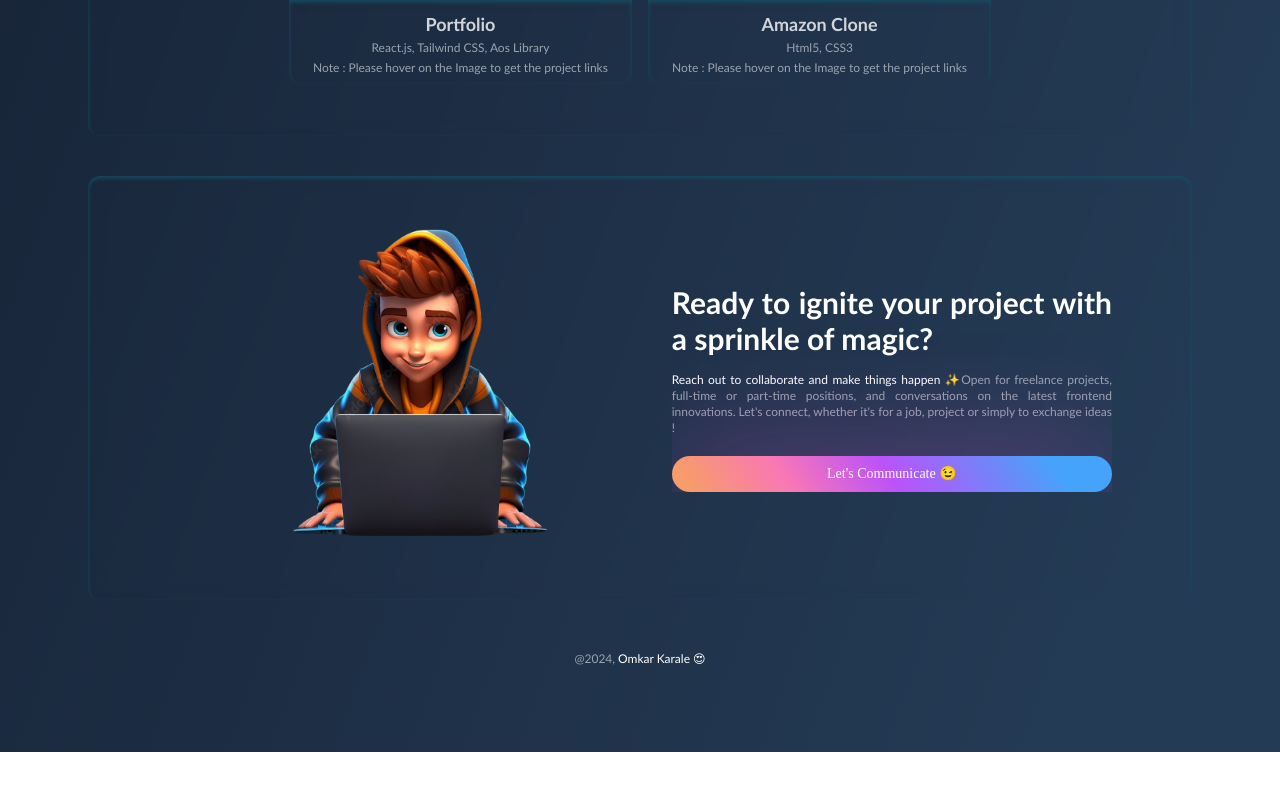
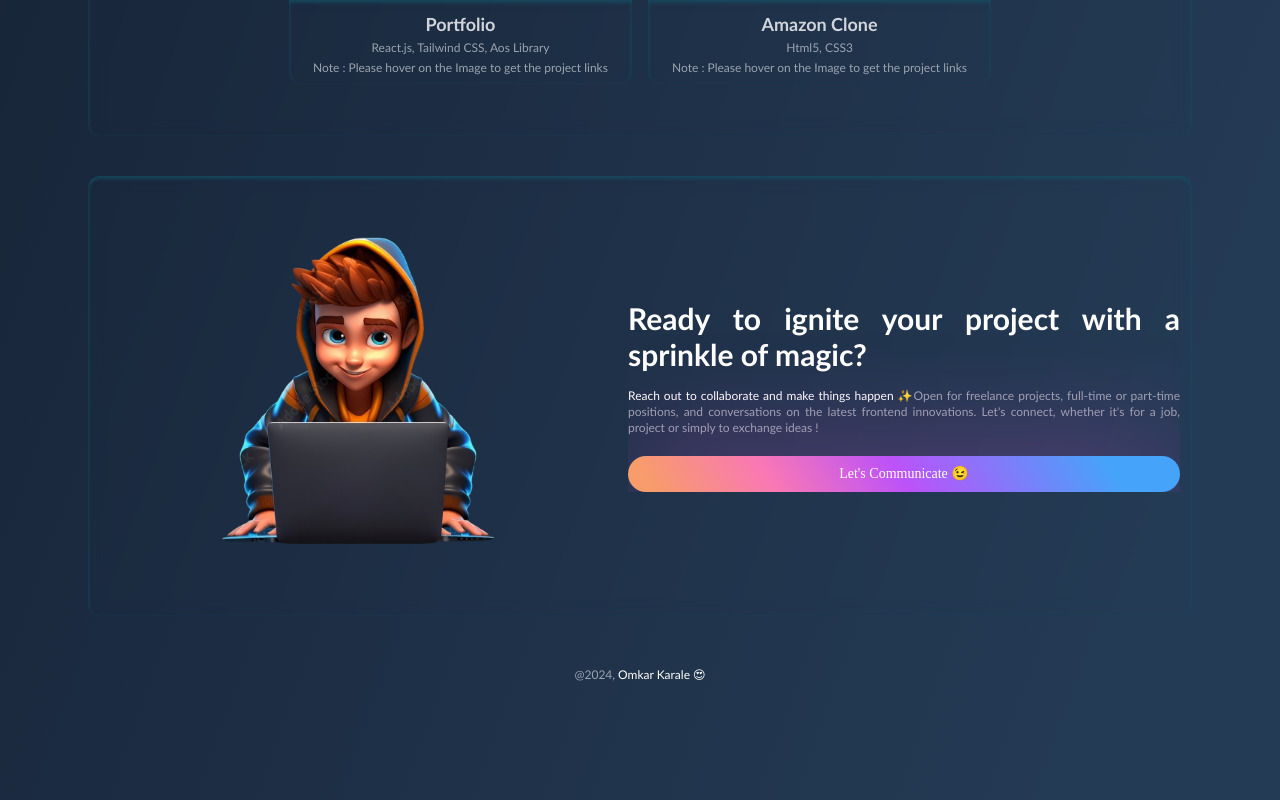
Before and after one commit to onkar895/ONKAR-PORTFOLIO, a React (Vite) app: page / in a window 1280 px wide. Shown: the part 2040-2840 px from the top of the page. Before the commit the page ends 2792 px from the top, so only its background shows below. Built offline with nearby package versions, Linux system fonts and the light colour scheme.

Commit message:
Updated Home and Footer

```diff
--- a/src/Components/Footer.jsx
+++ b/src/Components/Footer.jsx
@@ -7,7 +7,7 @@ import { NavLink } from 'react-router-dom'
 const Footer = () => {
   return (
     <section data-aos="fade-up" data-aos-duration="2000" className='container mx-auto md:px-12 w-full'>
-      <div className='flex max-sm:flex-col items-center shadow-inner shadow-cyan-900 bg-transparent backdrop-blur rounded-xl px-20 py-8'>
+      <div className='flex max-sm:flex-col items-center shadow-inner shadow-cyan-900 bg-transparent backdrop-blur rounded-xl lg:py-10 py-20'>
         <div data-aos="fade-right" data-aos-duration="2000">
           <img src={Image} alt="GIF" className='w-full lg:h-[45vh] h-[22vh] cursor-pointer' />
         </div>
--- a/src/Pages/Home.jsx
+++ b/src/Pages/Home.jsx
@@ -8,7 +8,7 @@ import Footer from '../Components/Footer';
 
 const Home = () => {
   return (
-    <div className='lg:mt-28 my-20'>
+    <div className='lg:my-28 my-20'>
       <Banner />
       <div className='flex flex-col lg:gap-10 gap-6 mt-8'>
         <About />
```
